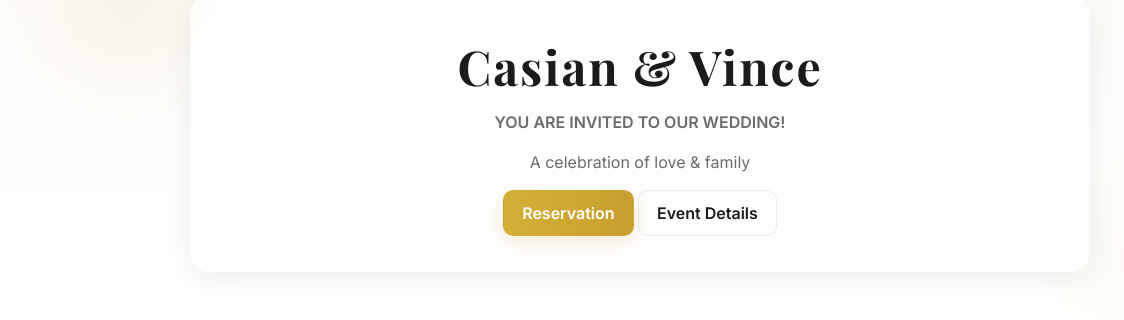
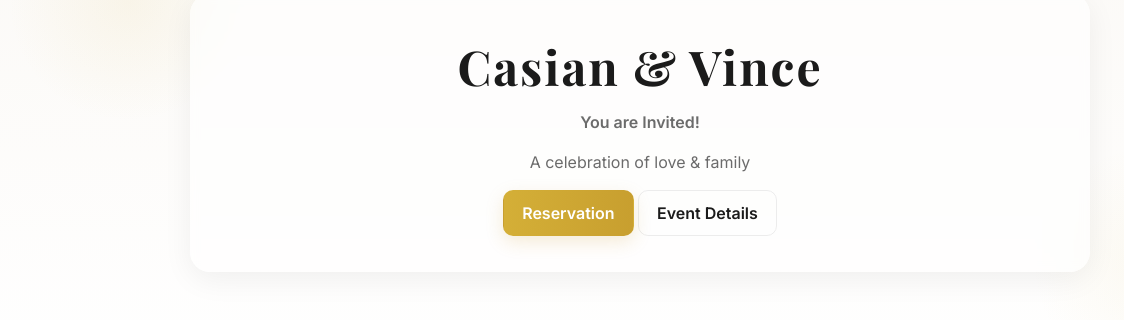
Before and after one commit to ceed-jay/Casian-Vince, a plain HTML site: page index.html in a window 1280 px wide. Shown: the part 86-406 px from the top of the page, 0-1124 px from the left. Drawn offline with nearby package versions, Linux system fonts and the light colour scheme.

Commit message:
Update index.html

```diff
--- a/index.html
+++ b/index.html
@@ -14,7 +14,7 @@
     <div class="hero-inner">
       <div class="names">
         <h1>Casian &amp; Vince</h1>
-        <p class="date">YOU ARE INVITED TO OUR WEDDING!</p>
+        <p class="date">You are Invited!</p>
       </div>
       <p class="tagline">A celebration of love &amp; family</p>
       <div class="hero-cta">
```
